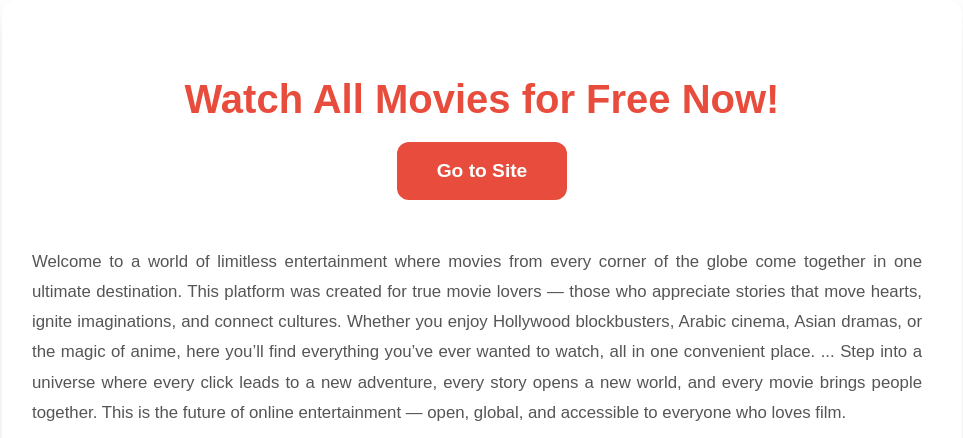
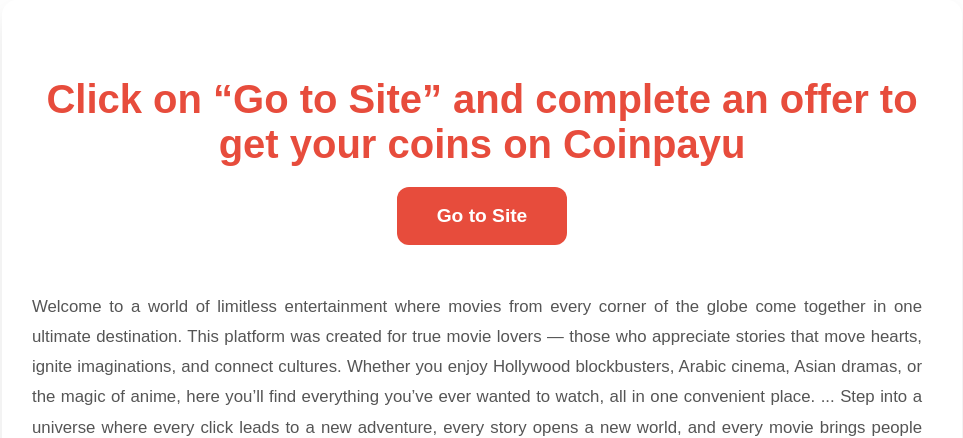
Before and after one commit to scorps718-ops/TEST, a plain HTML site: page index.html in a window 1280 px wide. Shown: the top 438 px of the page, without its empty margins (158-1121 px from the left). Drawn offline with Linux system fonts and the light colour scheme.

Commit message:
Update index.html

```diff
--- a/index.html
+++ b/index.html
@@ -3,7 +3,7 @@
 <head>
   <meta charset="UTF-8">
   <meta name="viewport" content="width=device-width, initial-scale=1.0">
-  <title>click on go to site and complete on offer to get your coins on coinpayu</title>
+  <title>Watch All Movies for Free Now!</title>
   <style>
     /* Body */
     body {
@@ -106,7 +106,7 @@
 <body>
   <div class="container">
     <!-- Title -->
-    <h1>Watch All Movies for Free Now!</h1>
+    <h1>Click on “Go to Site” and complete an offer to get your coins on Coinpayu</h1>
 
     <!-- Button تحت Title -->
     <a class="button" id="redirectBtn1" href="https://passwordomain.com/1853275" target="_blank">Go to Site</a>
```
